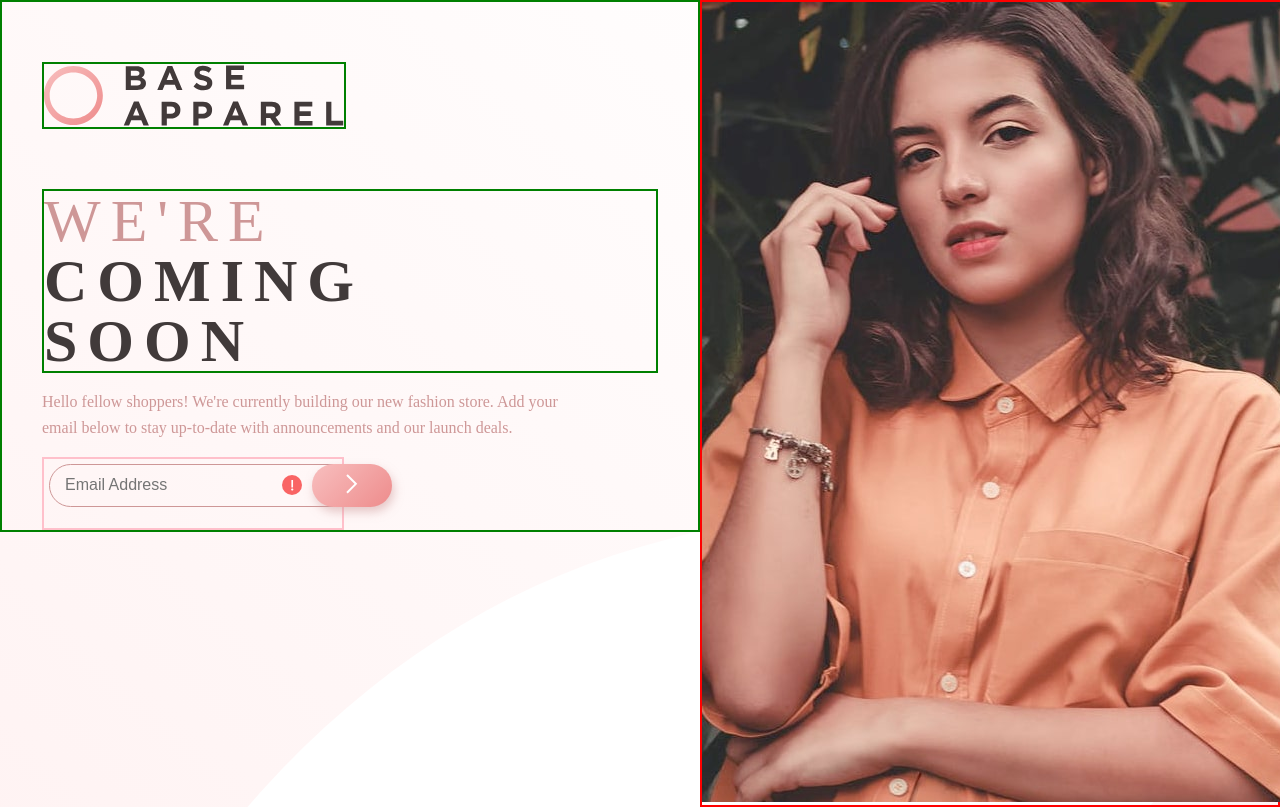
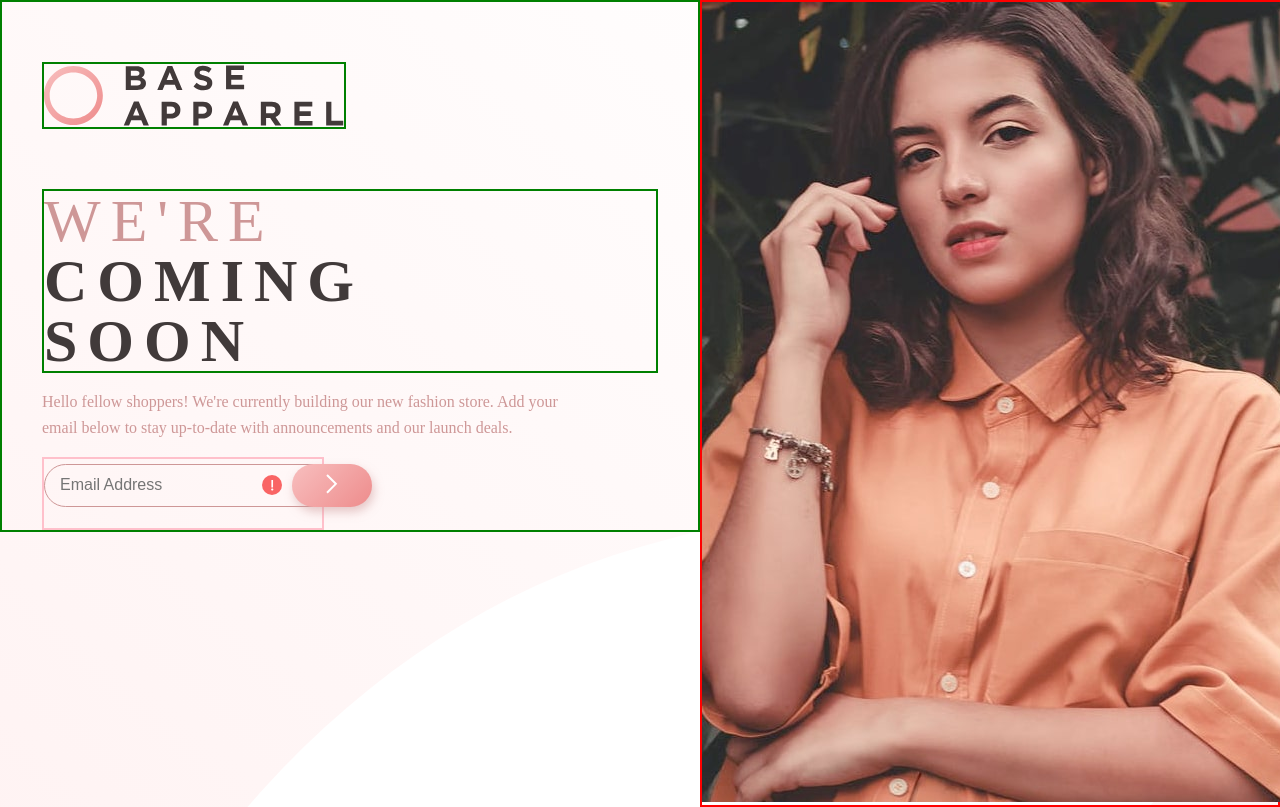
Before and after one commit to jshin720/baseApparelComponent, a React (Create React App) app: page / in a window 1280 px wide. Shown: the top 807 px of the page. Built offline with nearby package versions, Linux system fonts and the light colour scheme.

Commit message:
fixed placement of error msg

```diff
--- a/src/components/input/emailinput.css
+++ b/src/components/input/emailinput.css
@@ -6,7 +6,7 @@
 }
 
 input[type="email"] {
-  margin: 5px;
+  margin: 5px 0;
   background-color: transparent;
   border: 1px solid hsl(0, 36%, 70%);
   border-radius: 50px;
@@ -37,6 +37,6 @@ button {
 
 .error-message {
   /* display: block; */
-  margin: 4em 1.4em;
+  margin: 4em 1.1em;
   /* border: 2px solid red; */
 }
```
